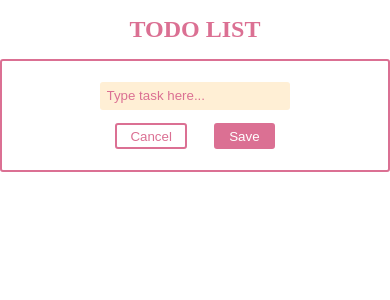
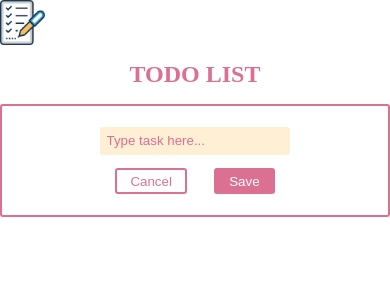
Before and after one commit to analiseburtet/todolist-App, a React Native app: screen / in a window 390 px wide. Shown: the top 300 px of the page. Built offline with nearby package versions, Linux system fonts and the light colour scheme.

Commit message:
iniciar ui do componente header

```diff
--- a/src/components/Header.js
+++ b/src/components/Header.js
@@ -1,12 +1,24 @@
 import React from 'react'
+import { Image, StyleSheet } from 'react-native'
 import { Container, Title, LogoImage } from './MyComponents'
 
 const Header = () => {
     return (
         <Container>
+            <Image
+                style={styles.logo}
+                source={require('../../assets/logo.png')}
+            />
             <Title>TODO LIST</Title>
         </Container>
     )
 }
 
 export default Header
+
+const styles = StyleSheet.create({
+    logo: {
+        height: 45,
+        width: 45
+    }
+})
```
